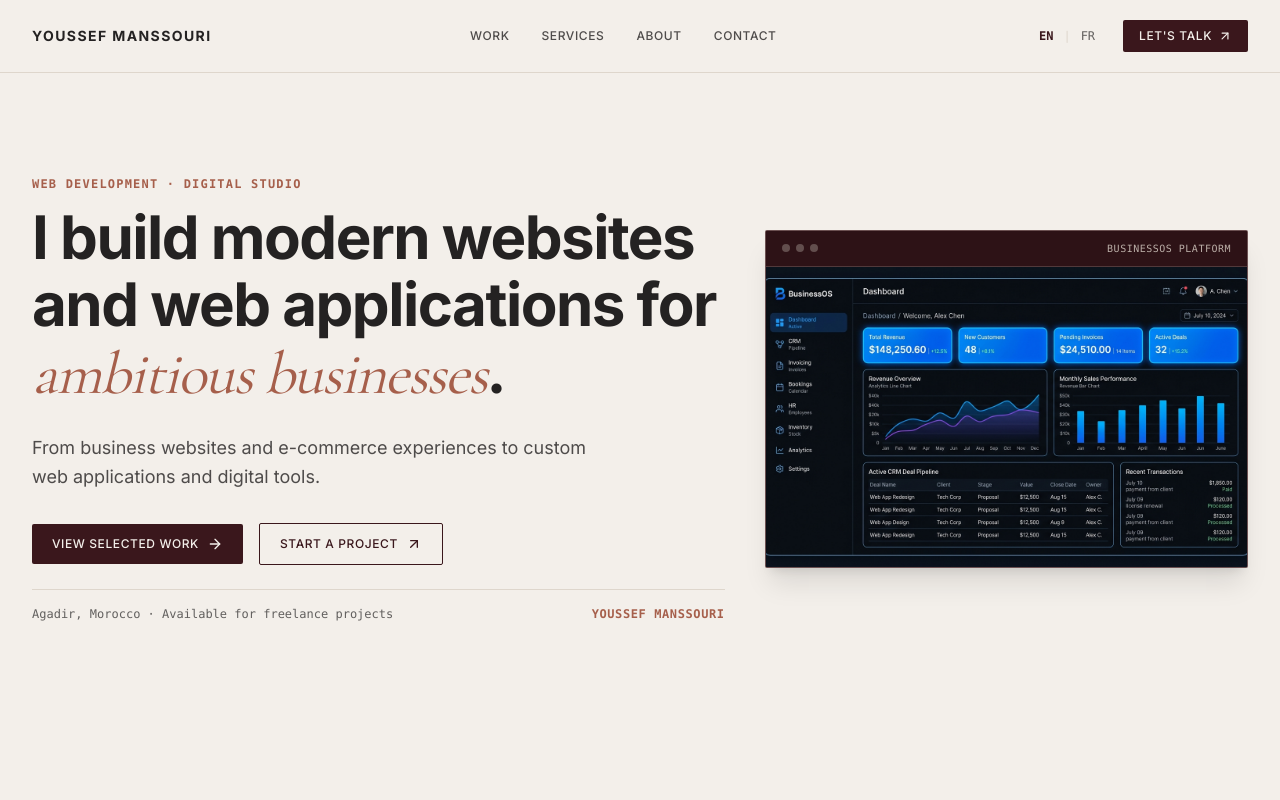
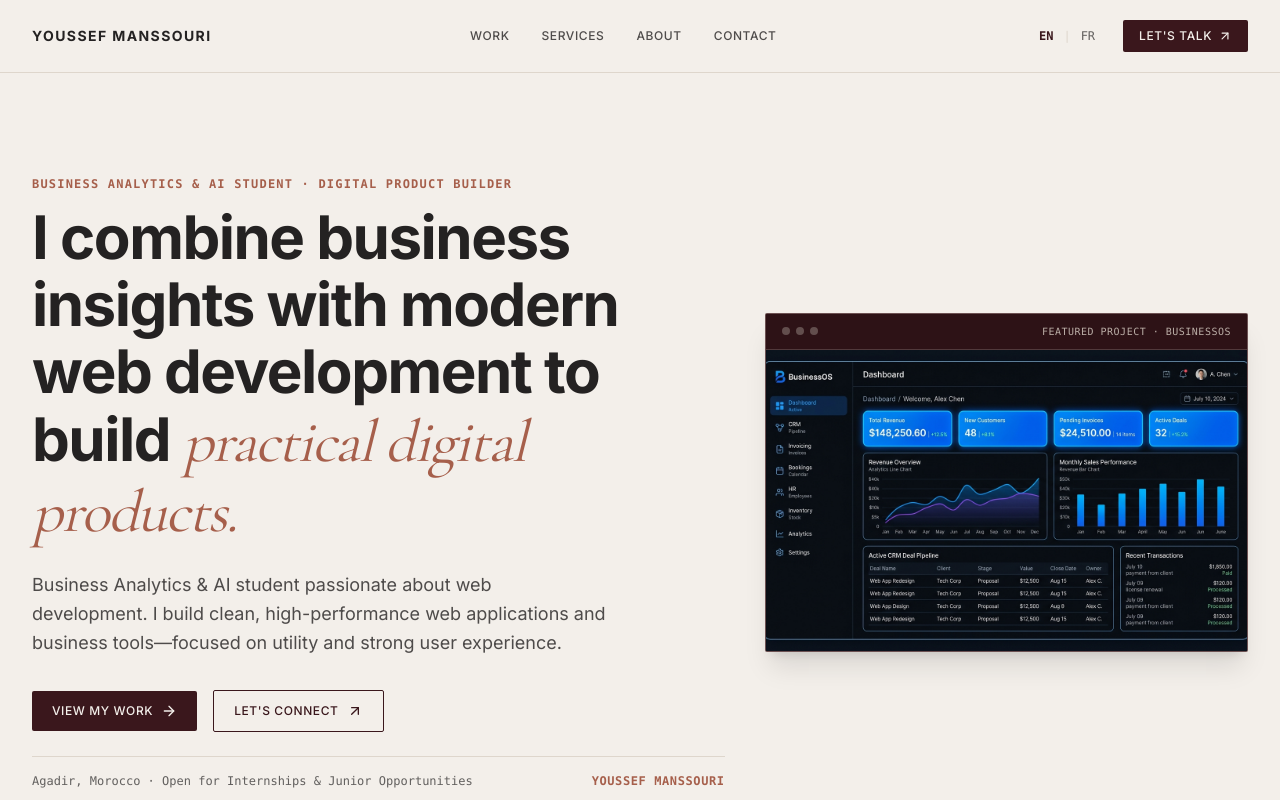
Before and after one commit to youssefmanssouri/manssouri-portfolio, a Next.js app: page / in a window 1280 px wide. Shown: the top 800 px of the page. Built offline with nearby package versions, Linux system fonts and the light colour scheme.

Commit message:
Update portfolio hero positioning to Business Analytics & AI Student & Digital Product Builder

```diff
--- a/components/sections/hero.tsx
+++ b/components/sections/hero.tsx
@@ -7,8 +7,7 @@ import { ArrowRight, ArrowUpRight } from "lucide-react";
 import { useLanguage } from "@/lib/i18n/context";
 
 export function Hero() {
-  const { t, language } = useLanguage();
-  const isFr = language === "fr";
+  const { t } = useLanguage();
 
   const handleNavClick = useCallback((e: React.MouseEvent<HTMLAnchorElement>, targetId: string) => {
     const elem = document.getElementById(targetId);
@@ -31,17 +30,8 @@ export function Hero() {
               </p>
 
               <h1 className="text-3xl sm:text-4xl md:text-5xl lg:text-6xl font-bold tracking-tight text-[#242222] leading-[1.12]">
-                {isFr ? (
-                  <>
-                    Je conçois des sites web et des applications modernes pour des{" "}
-                    <span className="italic-serif font-normal">entreprises ambitieuses</span>.
-                  </>
-                ) : (
-                  <>
-                    I build modern websites and web applications for{" "}
-                    <span className="italic-serif font-normal">ambitious businesses</span>.
-                  </>
-                )}
+                {t("hero.headlineMain")}{" "}
+                <span className="italic-serif font-normal">{t("hero.headlineEmphasized")}</span>
               </h1>
             </div>
 
@@ -65,7 +55,7 @@ export function Hero() {
                 onClick={(e) => handleNavClick(e, "contact")}
                 className="inline-flex items-center gap-2 bg-transparent border border-[#3A171C] text-[#3A171C] px-5 py-3 rounded-xs text-xs font-medium uppercase tracking-wider hover:bg-[#3A171C]/5 transition-all active:scale-[0.98]"
               >
-                {t("hero.startProject")}
+                {t("hero.connect")}
                 <ArrowUpRight className="w-4 h-4" />
               </Link>
             </div>
@@ -78,7 +68,7 @@ export function Hero() {
             </div>
           </div>
 
-          {/* Right Column: Deep Burgundy Interface Frame */}
+          {/* Right Column: Deep Burgundy Interface Frame (Subtle Proof of Built Products) */}
           <div className="lg:col-span-5">
             <Link
               href="/projects/businessos"
@@ -93,7 +83,7 @@ export function Hero() {
                   <div className="w-2 h-2 rounded-full bg-[#DED6CC]/30" />
                 </div>
                 <span className="text-[10px] font-mono text-[#DED6CC]/80 uppercase tracking-wider">
-                  BusinessOS Platform
+                  Featured Project · BusinessOS
                 </span>
               </div>
 
@@ -101,7 +91,7 @@ export function Hero() {
               <div className="relative aspect-[16/10] bg-[#3A171C]">
                 <Image
                   src="/images/projects/businessos-main.jpg"
-                  alt="BusinessOS Dashboard Interface"
+                  alt="BusinessOS Dashboard Interface - Deployed Full-Stack Web Application"
                   fill
                   className="object-cover object-top group-hover:scale-[1.01] transition-transform duration-500"
                   priority
--- a/locales/en/common.json
+++ b/locales/en/common.json
@@ -10,13 +10,14 @@
   },
   "hero": {
     "title": "YOUSSEF MANSSOURI",
-    "badge": "WEB DEVELOPMENT · DIGITAL STUDIO",
-    "headlineMain": "I build modern websites and web applications for",
-    "headlineEmphasized": "ambitious businesses.",
-    "subheadline": "From business websites and e-commerce experiences to custom web applications and digital tools.",
-    "viewWork": "View Selected Work",
+    "badge": "BUSINESS ANALYTICS & AI STUDENT · DIGITAL PRODUCT BUILDER",
+    "headlineMain": "I combine business insights with modern web development to build",
+    "headlineEmphasized": "practical digital products.",
+    "subheadline": "Business Analytics & AI student passionate about web development. I build clean, high-performance web applications and business tools—focused on utility and strong user experience.",
+    "viewWork": "View My Work",
+    "connect": "Let's Connect",
     "startProject": "Start a Project",
-    "location": "Agadir, Morocco · Available for freelance projects"
+    "location": "Agadir, Morocco · Open for Internships & Junior Opportunities"
   },
   "work": {
     "badge": "SELECTED WORK",
--- a/locales/fr/common.json
+++ b/locales/fr/common.json
@@ -10,13 +10,14 @@
   },
   "hero": {
     "title": "YOUSSEF MANSSOURI",
-    "badge": "DÉVELOPPEMENT WEB · STUDIO DIGITAL",
-    "headlineMain": "Je conçois des sites web et des applications modernes pour des",
-    "headlineEmphasized": "entreprises ambitieuses.",
-    "subheadline": "Des sites vitrines et boutiques en ligne aux applications web et solutions digitales sur mesure.",
-    "viewWork": "Voir mes réalisations",
+    "badge": "ÉTUDIANT BUSINESS ANALYTICS & IA · CRÉATEUR DE PRODUITS DIGITAUX",
+    "headlineMain": "Je combine l'analyse métier et le développement web pour créer des",
+    "headlineEmphasized": "produits numériques utiles.",
+    "subheadline": "Étudiant en Business Analytics & IA passionné par le développement web. Je conçois des applications web et outils d'entreprise performants, axés sur l'ergonomie et la valeur concrète.",
+    "viewWork": "Voir mes projets",
+    "connect": "Me contacter",
     "startProject": "Démarrer un projet",
-    "location": "Agadir, Maroc · Disponible pour des projets freelance"
+    "location": "Agadir, Maroc · Ouvert aux stages & opportunités juniors"
   },
   "work": {
     "badge": "RÉALISATIONS SÉLECTIONNÉES",
```
